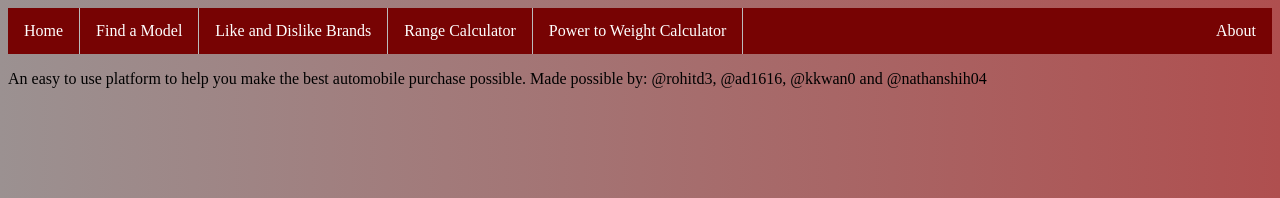
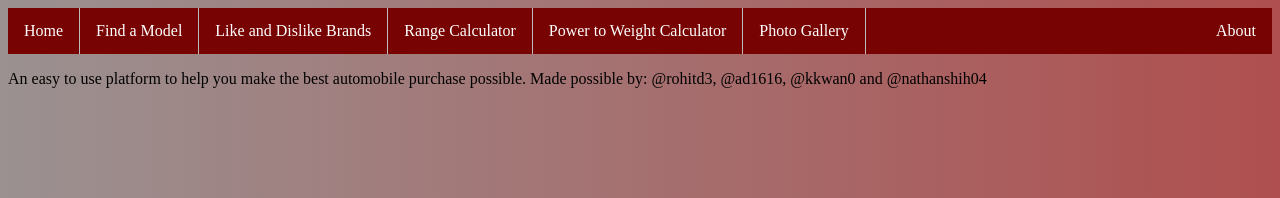
Before and after one commit to rohitd3/vroom, a Jekyll site: the page built from _pages/about.md, in a window 1280 px wide. Shown: the top 198 px of the page. Built offline with Jekyll 4.4.1, drawn with Linux system fonts in a browser that asks for light colours.

Commit message:
hopefully fixed the images

```diff
--- a/_layouts/nav.html
+++ b/_layouts/nav.html
@@ -49,6 +49,7 @@
   <li><a href="https://rohitd3.github.io/vroom/LikeDislikeBrands/">Like and Dislike Brands</a></li>
   <li><a href="https://rohitd3.github.io/vroom/rangeCalc/">Range Calculator</a></li>
   <li><a href="https://rohitd3.github.io/vroom/powerToWeightCalc/">Power to Weight Calculator</a></li>
+  <li><a href="https://rohitd3.github.io/vroom/Gallery/">Photo Gallery</a></li>
   <li style="float:right"><a href="https://rohitd3.github.io/vroom/about/">About</a></li>
 </ul>
 
--- a/_pages/Gallery.html
+++ b/_pages/Gallery.html
@@ -59,13 +59,13 @@
       <img src="/vroom/images/gallry/kia.jpg" alt="Kia" onclick="myFunction(this);">
     </div>
     <div class="column">
-      <img src="/vroom/images/gallry/camry.jpg" alt="Toyota" onclick="myFunction(this);">
+      <img src="/vroom/images/gallry/camery.jpg" alt="Toyota" onclick="myFunction(this);">
     </div>
     <div class="column">
       <img src="/vroom/images/gallry/civic.jpg" alt="Honda" onclick="myFunction(this);">
     </div>
     <div class="column">
-      <img src="/vroom/images/gallry/hyundai.jpg" alt="Hyundai" onclick="myFunction(this);">
+      <img src="/vroom/images/gallry/kona.webp" alt="Hyundai" onclick="myFunction(this);">
     </div>
   </div>
 
```
Also changed, not shown: images/gallry/camery.jpg (added), images/gallry/camry.jpg, images/gallry/kona.webp (added).
